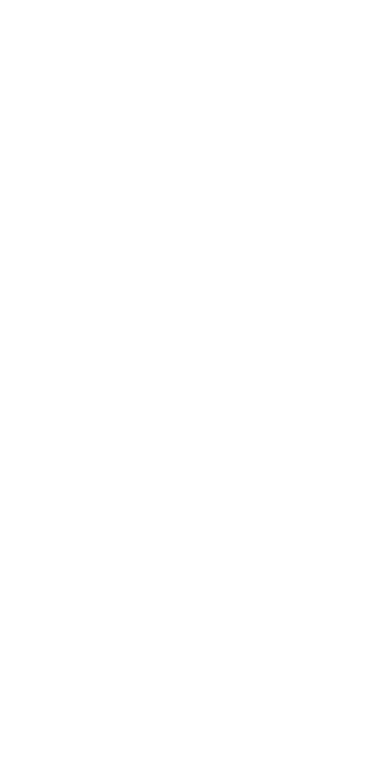
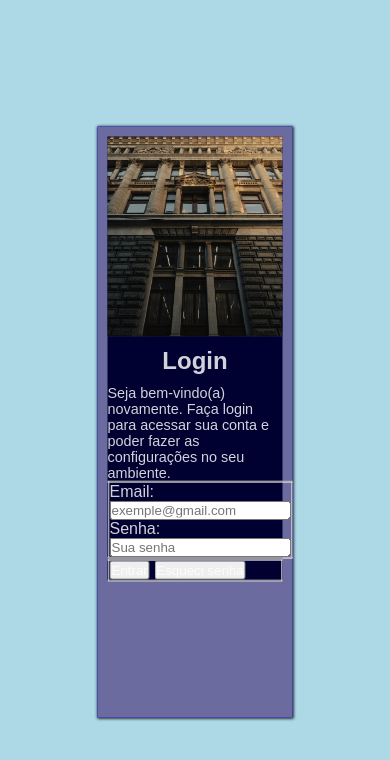
Before and after one commit to dragon182118/projeto-login, a plain HTML site: page index.html in a window 390 px wide. Drawn offline with Linux system fonts and the light colour scheme.

Commit message:
começo do mobile first

```diff
--- a/index.html
+++ b/index.html
@@ -10,6 +10,31 @@
     <link rel="stylesheet" href="styles/big-screens.css" media="screen and (min-width: 1200px)">
 </head>
 <body>
-
+    <main>
+        <section id="tela">
+            <div id="img">
+            </div>
+            <div id="login">
+                <h1>Login</h1>
+                <p>Seja bem-vindo(a) novamente. Faça login para acessar sua conta e poder fazer as configurações no seu ambiente.</p>
+                <form action="login.php" method="post" autocomplete="on">
+                    <fieldset>
+                        <p>
+                            <label for="email">Email: </label>
+                            <input type="email" name="email" id="email" required placeholder="exemple@gmail.com" autocomplete="email">
+                        </p>
+                        <p>
+                            <label for="pass">Senha:</label>
+                            <input type="password" name="pass" id="pass" required placeholder="Sua senha" autocomplete="current-password" minlength="8">
+                        </p>
+                    </fieldset>
+                    <fieldset>
+                        <input type="submit" value="Entrar">
+                        <input type="button" value="Esqueci senha">
+                    </fieldset>
+                </form>
+            </div>
+        </section>
+    </main>
 </body>
 </html>
--- a/styles/big-screens.css
+++ b/styles/big-screens.css
@@ -0,0 +1 @@
+@charset "UTF-8";
--- a/styles/desktop.css
+++ b/styles/desktop.css
@@ -0,0 +1 @@
+@charset "UTF-8";
--- a/styles/style.css
+++ b/styles/style.css
@@ -0,0 +1,46 @@
+@charset "UTF-8";
+*{
+    margin: 0px;
+    padding: 0px;
+    color: rgba(255, 255, 255, 0.822);
+    font-family: Arial, Helvetica, sans-serif;
+    box-sizing: border-box;
+}
+body{
+    height: 100vh;
+    background-color: lightblue;
+}
+main{
+    background-color: blue;
+    width: 50vw;
+    height: 70vh;
+    position: absolute;
+    top: 50%;
+    left: 50%;
+    transform: translate(-50%, -50%);
+    box-shadow: 0px 0px 3px 1px black;
+}
+section#tela{
+    background-color: rgb(107, 107, 160);
+    width: 100%;
+    height: 100%;
+    margin: auto;
+    padding: 10px;
+}
+div#img{
+    background: rgb(0, 0, 90) url(../images/pexels-tahmetler-20329704.jpg) no-repeat left center ;
+    background-size: cover;
+    width: 100%;
+    height: 35%;
+}
+div#login {
+    background-color: rgb(0, 0, 49);
+
+}
+#login > h1 {
+    padding: 10px;
+    text-align: center;
+}
+#login > p {
+    font-size: 0.9em;
+}
--- a/styles/tablet.css
+++ b/styles/tablet.css
@@ -0,0 +1 @@
+@charset "UTF-8";
```
